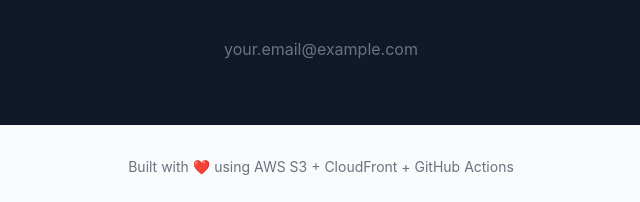
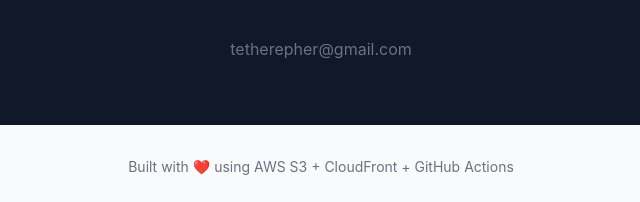
Before and after one commit to Princeman2/my-portfolio, a plain HTML site: page index.html in a window 1280 px wide. Shown: the part 2004-2206 px from the top of the page, 319-959 px from the left. Drawn offline with nearby package versions, Linux system fonts and the light colour scheme.

```diff
--- a/index.html
+++ b/index.html
@@ -117,7 +117,7 @@
                 <a href="#" class="hover:text-blue-400"><i class="fab fa-github"></i></a>
                 <a href="#" class="hover:text-blue-400"><i class="fab fa-twitter"></i></a>
             </div>
-            <p class="mt-10 text-gray-500">your.email@example.com</p>
+            <p class="mt-10 text-gray-500">tetherepher@gmail.com</p>
         </div>
     </section>
 
```
